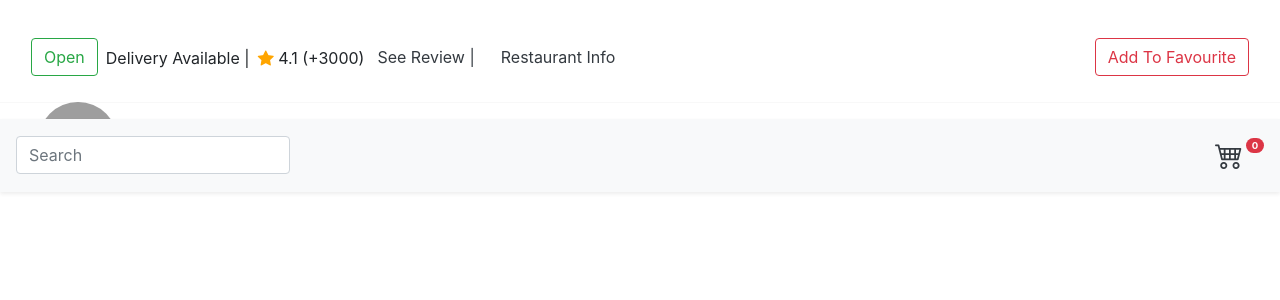
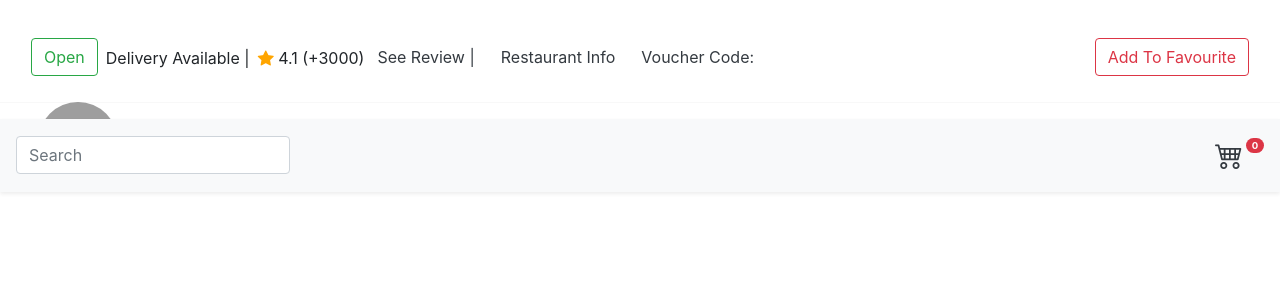
Before and after one commit to SimonZarni/Food-Order, a PHP site: page /item.php?restaurant_id=1 in a window 1280 px wide. Shown: the part 354-654 px from the top of the page. Run offline with PHP 8.4, Linux system fonts and the light colour scheme; the visitor is signed in with stand-in values (Sample User, id 1); data that the repository does not hold is empty; some libraries are stand-ins or nearby versions; grey boxes are pictures that could not be loaded.

Commit message:
Update voucher_code button

```diff
--- a/item.php
+++ b/item.php
@@ -97,6 +97,7 @@ $promotions = $promotion_controller->getPromotionByRestaurant($restaurant_id);
                         </button>
                     </div>
                     <div>
+                        <button class="btn text-dark">Voucher Code:</button>
                         <button id="copyButton" class="btn btn-link text-dark" data-toggle="modal" data-target="#codeModal" data-backdrop="false">
                             <?php
                             foreach ($promotions as $promotion) {
```
